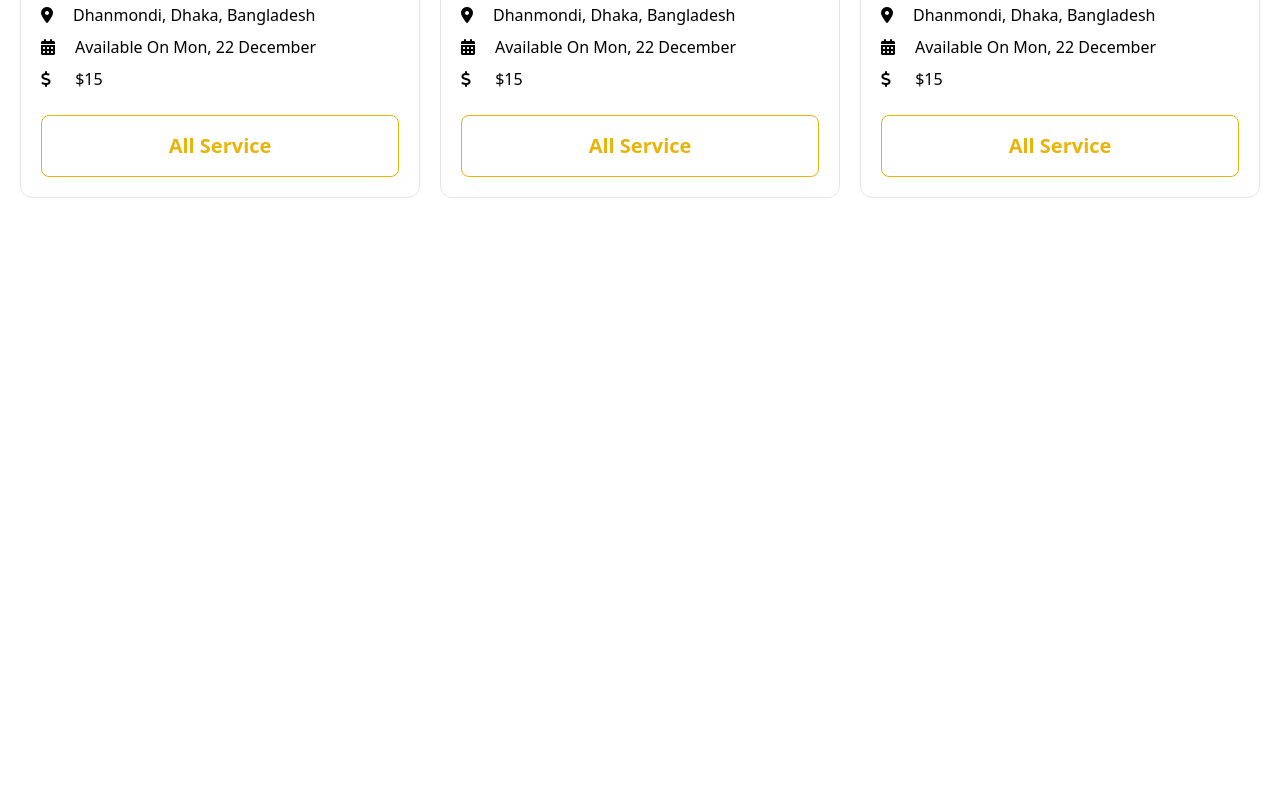
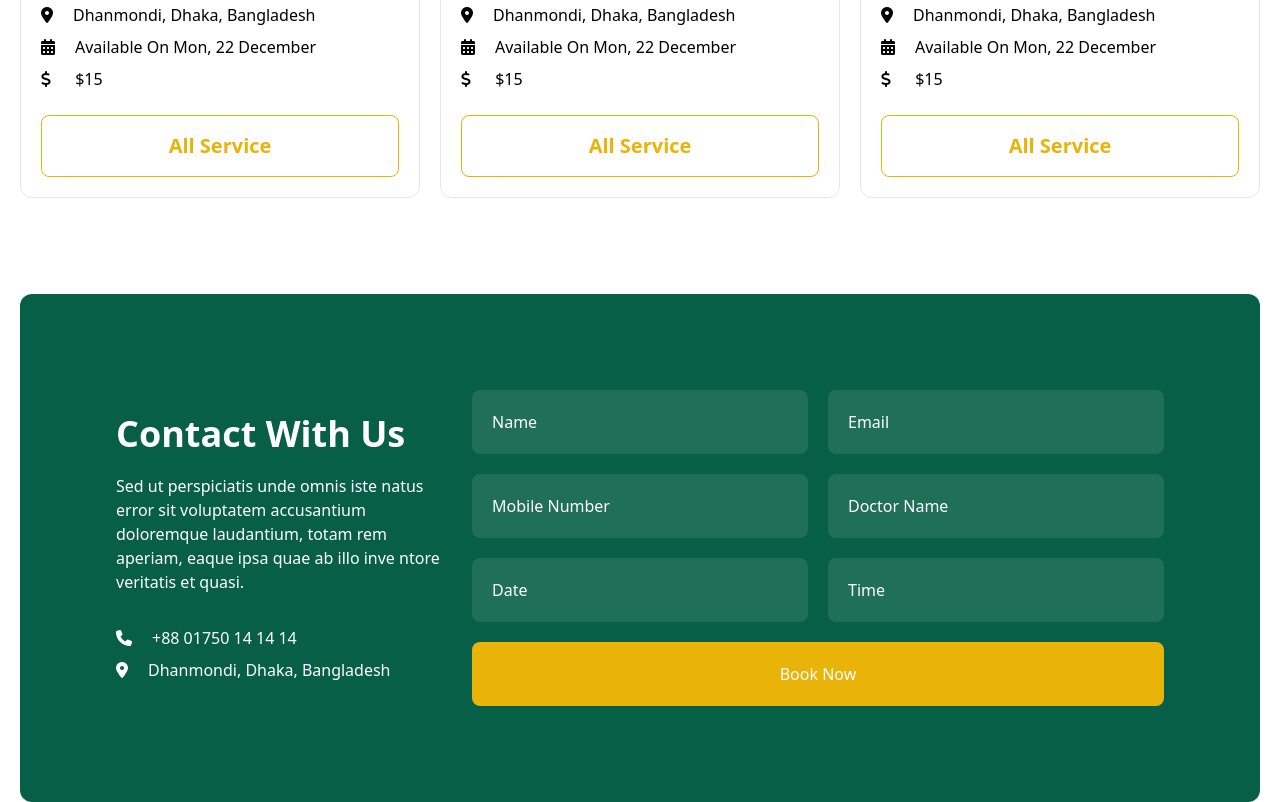
Before and after one commit to Imranhasanrimon/doc-house, a website built with Vite: page index.html in a window 1280 px wide. Shown: the part 3407-4209 px from the top of the page. Before the commit the page ends 3701 px from the top, so only its background shows below. Built offline with nearby package versions, Linux system fonts and the light colour scheme.

Commit message:
appointment section is finished

```diff
--- a/index.html
+++ b/index.html
@@ -189,7 +189,7 @@
                         Service</button>
                 </div>
                 <div class="border p-5 rounded-xl">
-                    <img src="./assets/images/image copy 8.png" alt="">
+                    <img src="./assets/images/image copy 9.png" alt="">
                     <h3 class="text-xl font-bold mt-5">Zarin Khan</h3>
                     <p>BTP - Senior Physiotherapist</p>
                     <div class="text-yellow-500 mt-3 mb-7">
@@ -207,7 +207,7 @@
                         Service</button>
                 </div>
                 <div class="border p-5 rounded-xl">
-                    <img src="./assets/images/image copy 8.png" alt="">
+                    <img src="./assets/images/image copy 10.png" alt="">
                     <h3 class="text-xl font-bold mt-5">Zarin Khan</h3>
                     <p>BTP - Senior Physiotherapist</p>
                     <div class="text-yellow-500 mt-3 mb-7">
@@ -226,6 +226,35 @@
                 </div>
             </div>
         </section>
+        <!-- Appointment section  -->
+        <section
+            class="bg-emerald-800 text-white rounded-xl lg:p-24 px-5 py-12 grid lg:grid-cols-3 md:grid-cols-2 items-center gap-10 md:gap-5">
+            <div class="text">
+                <h2 class="text-4xl font-bold mb-5">Contact With Us</h2>
+                <p>Sed ut perspiciatis unde omnis iste natus error sit voluptatem accusantium doloremque laudantium,
+                    totam rem aperiam, eaque ipsa quae ab illo inve ntore veritatis et quasi.</p>
+                <p class="mt-8"><i class="mr-5 fa-solid fa-phone"></i>+88 01750 14 14 14</p>
+                <p class="mt-2"><i class="mr-5 fa-solid fa-location-dot"></i>Dhanmondi, Dhaka, Bangladesh</p>
+            </div>
+            <div class="lg:col-span-2">
+                <form class="grid lg:grid-cols-2 grid-cols-1 gap-5">
+                    <input class="p-5 rounded-lg placeholder:text-white bg-opacity-10 w-full bg-white" type="text"
+                        placeholder="Name">
+                    <input class="p-5 rounded-lg placeholder:text-white bg-opacity-10 w-full bg-white" type="text"
+                        placeholder="Email">
+                    <input class="p-5 rounded-lg placeholder:text-white bg-opacity-10 w-full bg-white" type="text"
+                        placeholder="Mobile Number">
+                    <input class="p-5 rounded-lg placeholder:text-white bg-opacity-10 w-full bg-white" type="text"
+                        placeholder="Doctor Name">
+                    <input class="p-5 rounded-lg placeholder:text-white bg-opacity-10 w-full bg-white" type="text"
+                        placeholder="Date">
+                    <input class="p-5 rounded-lg placeholder:text-white bg-opacity-10 w-full bg-white" type="text"
+                        placeholder="Time">
+                    <input class="p-5 rounded-lg placeholder:text-white  w-full bg-yellow-500 lg:col-span-2"
+                        type="submit" value="Book Now">
+                </form>
+            </div>
+        </section>
     </main>
 
 </body>
```
